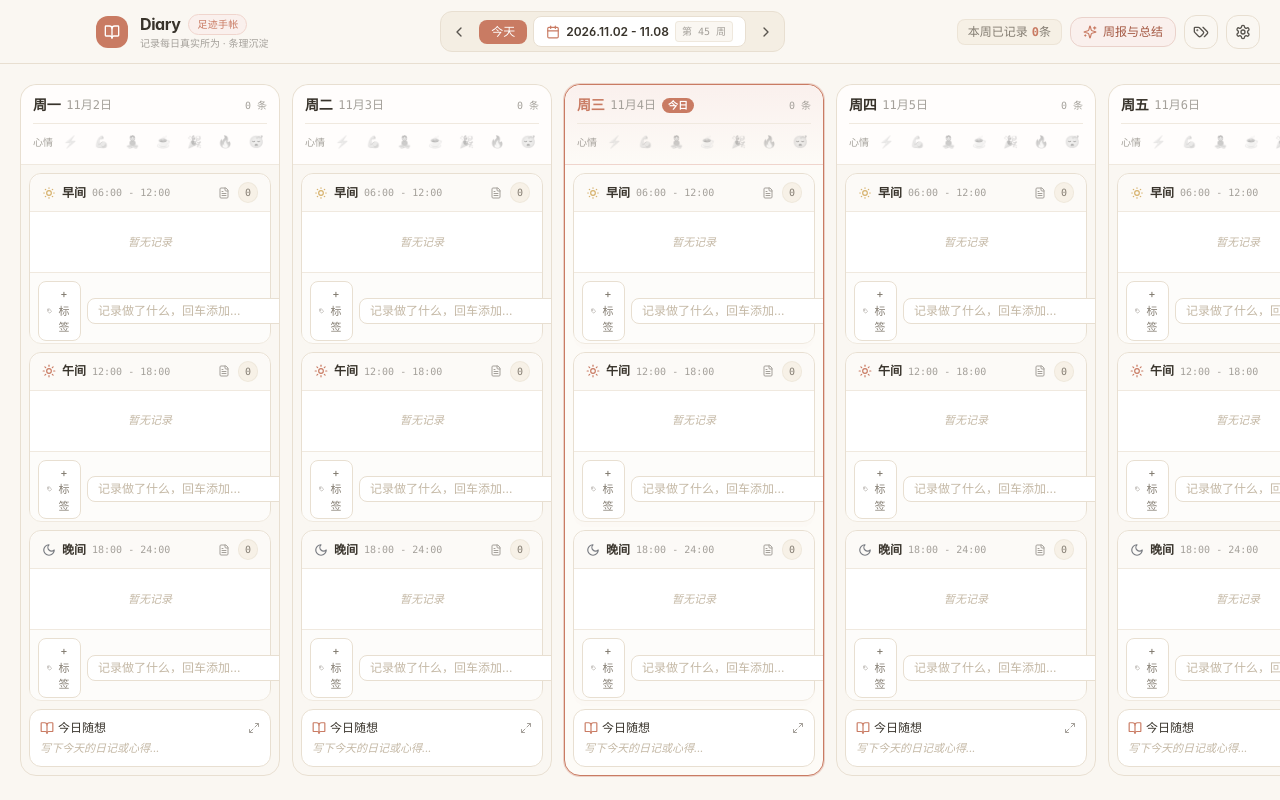
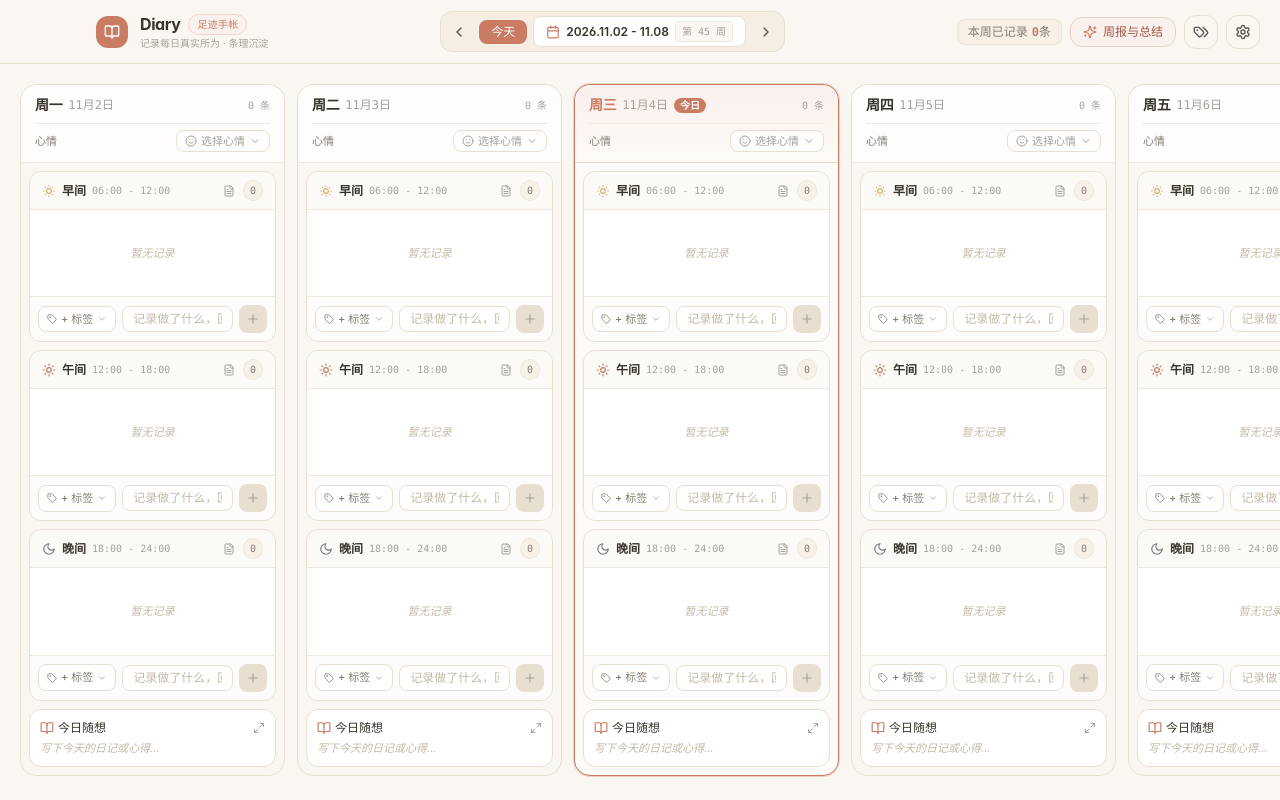
Before and after one commit to LIKEASHOT/Dairy, a React (Vite) app: page / in a window 1280 px wide. Built offline with nearby package versions, Linux system fonts and the light colour scheme.

Commit message:
fix: redesign mood selector with dropdown list, fix input overflow and deformed layout, prevent tag dropdown clipping

```diff
--- a/src/components/DayColumn.tsx
+++ b/src/components/DayColumn.tsx
@@ -1,5 +1,5 @@
-import React from 'react';
-import { BookOpen, Maximize2 } from 'lucide-react';
+import React, { useState, useRef, useEffect } from 'react';
+import { BookOpen, Maximize2, ChevronDown, Smile, X } from 'lucide-react';
 import { DayData, SlotPeriod, Tag } from '../types';
 import { MOOD_OPTIONS } from '../lib/constants';
 import { getWeekdayName, isToday } from '../lib/dateUtils';
@@ -34,6 +34,33 @@ export const DayColumn: React.FC<DayColumnProps> = ({
   const weekday = getWeekdayName(date);
   const monthDay = `${date.getMonth() + 1}月${date.getDate()}日`;
 
+  const [showMoodDropdown, setShowMoodDropdown] = useState(false);
+  const moodDropdownRef = useRef<HTMLDivElement>(null);
+
+  // Close mood dropdown on click outside
+  useEffect(() => {
+    function handleClickOutside(event: MouseEvent) {
+      if (moodDropdownRef.current && !moodDropdownRef.current.contains(event.target as Node)) {
+        setShowMoodDropdown(false);
+      }
+    }
+    if (showMoodDropdown) {
+      document.addEventListener('mousedown', handleClickOutside);
+    }
+    return () => {
+      document.removeEventListener('mousedown', handleClickOutside);
+    };
+  }, [showMoodDropdown]);
+
+  // Current selected single mood
+  const currentMoodId = dayData.moods?.[0] || null;
+  const currentMood = MOOD_OPTIONS.find((m) => m.id === currentMoodId);
+
+  const handleSelectMood = (moodId: string) => {
+    onToggleMood(dateStr, moodId);
+    setShowMoodDropdown(false);
+  };
+
   const totalDayRecords =
     (dayData.slots.morning?.records.length || 0) +
     (dayData.slots.afternoon?.records.length || 0) +
@@ -41,7 +68,7 @@ export const DayColumn: React.FC<DayColumnProps> = ({
 
   return (
     <div
-      className={`flex flex-col h-full min-w-[240px] xl:min-w-[260px] flex-1 rounded-2xl border transition-all ${
+      className={`flex flex-col h-full min-w-[245px] xl:min-w-[265px] flex-1 rounded-2xl border transition-all ${
         isCurrentDay
           ? 'bg-[#FDFBF7] border-[#C97B63] ring-1 ring-[#C97B63]/30 shadow-xs'
           : 'bg-[#FAF7F2]/60 border-[#E8DFD1] hover:border-[#D5C9B8]'
@@ -49,7 +76,7 @@ export const DayColumn: React.FC<DayColumnProps> = ({
     >
       {/* Column Header */}
       <div
-        className={`px-3 py-2.5 rounded-t-2xl border-b shrink-0 ${
+        className={`px-3.5 py-2.5 rounded-t-2xl border-b shrink-0 ${
           isCurrentDay
             ? 'bg-gradient-to-b from-[#FAF0ED] to-[#FDFBF7] border-[#F0D5CD]'
             : 'bg-white/70 border-[#F0E9DF]'
@@ -76,33 +103,78 @@ export const DayColumn: React.FC<DayColumnProps> = ({
           </span>
         </div>
 
-        {/* Mood Selector (Multi-selection enabled) */}
-        <div className="mt-2 flex items-center justify-between gap-1 pt-1.5 border-t border-[#F0E9DF]">
-          <span className="text-[10px] text-[#A4A09A] font-medium shrink-0">心情</span>
-          <div className="flex items-center space-x-1 overflow-x-auto scrollbar-none py-0.5">
+        {/* Mood Selector Dropdown: Point 1 - Click to show list with emoji + text */}
+        <div className="mt-2 pt-1.5 border-t border-[#F0E9DF] flex items-center justify-between relative" ref={moodDropdownRef}>
+          <span className="text-[11px] text-[#847D72] font-medium">心情</span>
+
+          {/* Current Mood Button / Trigger */}
+          <button
+            type="button"
+            onClick={() => setShowMoodDropdown(!showMoodDropdown)}
+            className={`px-2 py-0.5 rounded-lg border text-xs flex items-center space-x-1 transition-all shadow-2xs ${
+              currentMood
+                ? 'bg-white border-[#C97B63]/50 text-[#38332B] font-medium'
+                : 'bg-white/80 border-[#E8DFD1] text-[#A4A09A] hover:border-[#C97B63] hover:text-[#38332B]'
+            }`}
+          >
+            {currentMood ? (
+              <>
+                <span>{currentMood.emoji}</span>
+                <span className="text-[11px] text-[#38332B]">{currentMood.label}</span>
+              </>
+            ) : (
+              <>
+                <Smile className="w-3 h-3 text-[#A4A09A]" />
+                <span className="text-[11px]">选择心情</span>
+              </>
+            )}
+            <ChevronDown className="w-3 h-3 text-[#A4A09A]" />
+          </button>
+
+          {/* Mood Dropdown Menu: Displays Emoji + Text */}
+          {showMoodDropdown && (
+            <div className="absolute right-0 top-full mt-1.5 w-36 bg-white rounded-xl shadow-xl border border-[#E8DFD1] py-1 z-50 animate-in fade-in zoom-in-95 duration-100">
+              <div className="px-3 py-1 text-[10px] font-medium text-[#A4A09A] border-b border-[#F0E9DF] mb-0.5">
+                选择今日心情
+              </div>
+
               {MOOD_OPTIONS.map((mood) => {
-              const isSelected = dayData.moods.includes(mood.id);
+                const isSelected = currentMoodId === mood.id;
                 return (
                   <button
                     key={mood.id}
-                  onClick={() => onToggleMood(dateStr, mood.id)}
-                  title={`${mood.label} (点击选择/取消)`}
-                  className={`text-xs px-1.5 py-0.5 rounded-md transition-all ${
-                    isSelected
-                      ? 'bg-white border border-[#C97B63] shadow-xs scale-110'
-                      : 'opacity-40 hover:opacity-80 grayscale hover:grayscale-0'
+                    type="button"
+                    onClick={() => handleSelectMood(mood.id)}
+                    className={`w-full text-left px-3 py-1.5 text-xs hover:bg-[#FAF7F2] flex items-center space-x-2 transition-colors ${
+                      isSelected ? 'bg-[#FAF0ED] text-[#C97B63] font-semibold' : 'text-[#38332B]'
                     }`}
                   >
-                  {mood.emoji}
+                    <span className="text-sm">{mood.emoji}</span>
+                    <span>{mood.label}</span>
                   </button>
                 );
               })}
+
+              {currentMood && (
+                <>
+                  <div className="my-1 border-t border-[#F0E9DF]" />
+                  <button
+                    type="button"
+                    onClick={() => handleSelectMood(currentMood.id)} // Toggles off
+                    className="w-full text-left px-3 py-1 text-[11px] text-[#A4A09A] hover:text-rose-600 hover:bg-[#FAF7F2] flex items-center space-x-1.5"
+                  >
+                    <X className="w-3 h-3" />
+                    <span>清除心情</span>
+                  </button>
+                </>
+              )}
             </div>
+          )}
         </div>
       </div>
 
       {/* 3 Period Cards: Morning, Afternoon, Evening (Stretching to fill available height) */}
-      <div className="p-2 space-y-2 flex-1 flex flex-col min-h-0 overflow-y-auto">
+      <div className="p-2 space-y-2 flex-1 flex flex-col min-h-0 overflow-visible">
         <SlotCard
           date={dateStr}
           period="morning"
--- a/src/components/SlotCard.tsx
+++ b/src/components/SlotCard.tsx
@@ -1,4 +1,4 @@
-import React, { useState, useRef } from 'react';
+import React, { useState, useRef, useEffect } from 'react';
 import {
   SunMedium,
   Sun,
@@ -10,6 +10,7 @@ import {
   X,
   FileText,
   Tag as TagIcon,
+  ChevronDown,
 } from 'lucide-react';
 import { SlotPeriod, ActivityRecord, Tag } from '../types';
 import { PERIOD_CONFIG } from '../lib/constants';
@@ -51,8 +52,24 @@ export const SlotCard: React.FC<SlotCardProps> = ({
   const [editingTagId, setEditingTagId] = useState('');
 
   const inputRef = useRef<HTMLInputElement>(null);
+  const dropdownRef = useRef<HTMLDivElement>(null);
 
   const currentTag = tags.find((t) => t.id === selectedTagId);
+
+  // Close dropdown when clicking outside
+  useEffect(() => {
+    function handleClickOutside(event: MouseEvent) {
+      if (dropdownRef.current && !dropdownRef.current.contains(event.target as Node)) {
+        setShowTagDropdown(false);
+      }
+    }
+    if (showTagDropdown) {
+      document.addEventListener('mousedown', handleClickOutside);
+    }
+    return () => {
+      document.removeEventListener('mousedown', handleClickOutside);
+    };
+  }, [showTagDropdown]);
 
   const handleAdd = (e: React.FormEvent) => {
     e.preventDefault();
@@ -88,7 +105,7 @@ export const SlotCard: React.FC<SlotCardProps> = ({
   };
 
   return (
-    <div className="bg-white rounded-xl border border-[#E8DFD1] shadow-2xs hover:shadow-xs transition-shadow flex-1 flex flex-col min-h-[145px]">
+    <div className="bg-white rounded-xl border border-[#E8DFD1] shadow-2xs hover:shadow-xs transition-shadow flex-1 flex flex-col min-h-[145px] relative">
       {/* Slot Header */}
       <div className="px-3 py-2 border-b border-[#F0E9DF] flex items-center justify-between bg-[#FAF7F2]/60 rounded-t-xl shrink-0">
         <div className="flex items-center space-x-1.5">
@@ -123,7 +140,7 @@ export const SlotCard: React.FC<SlotCardProps> = ({
             onChange={(e) => setNoteText(e.target.value)}
             placeholder="写下这时段的整体状态或重点备注..."
             rows={2}
-            className="w-full text-xs p-1.5 bg-white border border-[#E8DFD1] rounded-lg focus:outline-none focus:ring-1 focus:ring-[#C97B63] resize-none"
+            className="w-full text-xs p-1.5 bg-white border border-[#E8DFD1] rounded-lg focus:outline-none focus:ring-1 focus:ring-[#C97B63] resize-none text-[#38332B]"
           />
           <div className="flex justify-end space-x-1.5 mt-1">
             <button
@@ -254,11 +271,11 @@ export const SlotCard: React.FC<SlotCardProps> = ({
         )}
       </div>
 
-      {/* Quick Add Form */}
+      {/* Quick Add Form: Fixed layout with whitespace-nowrap and min-w-0 */}
       <form onSubmit={handleAdd} className="p-2 border-t border-[#F0E9DF] bg-[#FAF7F2]/40 rounded-b-xl shrink-0">
-        <div className="flex items-center space-x-1.5">
-          {/* Tag Selector Pill (Defaults to unselected "+ 标签") */}
-          <div className="relative">
+        <div className="flex items-center gap-1.5 w-full">
+          {/* Tag Selector Button */}
+          <div className="relative shrink-0" ref={dropdownRef}>
             <button
               type="button"
               onClick={() => setShowTagDropdown(!showTagDropdown)}
@@ -271,20 +288,28 @@ export const SlotCard: React.FC<SlotCardProps> = ({
                     }
                   : {}
               }
-              className={`text-[11px] font-medium px-2 py-1 rounded-lg border flex items-center space-x-1 shrink-0 shadow-2xs transition-all ${
+              className={`text-[11px] font-medium px-2 py-1 rounded-lg border flex items-center space-x-1 shrink-0 whitespace-nowrap shadow-2xs transition-all ${
                 currentTag
                   ? ''
                   : 'bg-white border-[#E8DFD1] text-[#847D72] hover:border-[#C97B63] hover:text-[#38332B]'
               }`}
               title="切换当前标签 (默认无标签)"
             >
-              <TagIcon className="w-2.5 h-2.5" />
-              <span>{currentTag ? currentTag.name : '+ 标签'}</span>
+              <TagIcon className="w-2.5 h-2.5 shrink-0" />
+              <span className="whitespace-nowrap">{currentTag ? currentTag.name : '+ 标签'}</span>
+              <ChevronDown className="w-2.5 h-2.5 text-[#A4A09A] shrink-0" />
             </button>
 
-            {/* Tag Selection Popup */}
+            {/* Tag Selection Popup: Positioned cleanly, won't get cut off */}
             {showTagDropdown && (
-              <div className="absolute bottom-full left-0 mb-1 w-36 bg-white rounded-xl shadow-lg border border-[#E8DFD1] py-1 z-20 max-h-48 overflow-y-auto">
+              <div
+                className={`absolute left-0 w-36 bg-white rounded-xl shadow-xl border border-[#E8DFD1] py-1.5 z-50 max-h-48 overflow-y-auto ${
+                  period === 'morning' ? 'top-full mt-1.5' : 'bottom-full mb-1.5'
+                }`}
+              >
+                <div className="px-2.5 py-1 text-[10px] font-medium text-[#A4A09A] border-b border-[#F0E9DF] mb-1">
+                  选择项目/习惯标签
+                </div>
                 <button
                   type="button"
                   onClick={() => {
@@ -293,7 +318,7 @@ export const SlotCard: React.FC<SlotCardProps> = ({
                     inputRef.current?.focus();
                   }}
                   className={`w-full text-left px-2.5 py-1 text-xs hover:bg-[#FAF7F2] flex items-center space-x-1.5 ${
-                    selectedTagId === '' ? 'text-[#C97B63] font-semibold' : 'text-[#847D72]'
+                    selectedTagId === '' ? 'text-[#C97B63] font-semibold bg-[#FAF0ED]/50' : 'text-[#847D72]'
                   }`}
                 >
                   <span className="w-2 h-2 rounded-full border border-dashed border-[#A4A09A]" />
@@ -309,10 +334,12 @@ export const SlotCard: React.FC<SlotCardProps> = ({
                       setShowTagDropdown(false);
                       inputRef.current?.focus();
                     }}
-                    className="w-full text-left px-2.5 py-1 text-xs hover:bg-[#FAF7F2] flex items-center space-x-1.5 text-[#38332B]"
+                    className={`w-full text-left px-2.5 py-1 text-xs hover:bg-[#FAF7F2] flex items-center space-x-1.5 text-[#38332B] ${
+                      selectedTagId === t.id ? 'bg-[#FAF7F2] font-semibold text-[#C97B63]' : ''
+                    }`}
                   >
                     <span
-                      className="w-2 h-2 rounded-full"
+                      className="w-2 h-2 rounded-full shrink-0"
                       style={{ backgroundColor: t.color }}
                     />
                     <span className="truncate">{t.name}</span>
@@ -322,20 +349,21 @@ export const SlotCard: React.FC<SlotCardProps> = ({
             )}
           </div>
 
-          {/* Activity Text Input */}
+          {/* Activity Text Input (min-w-0 prevents flex blowout) */}
           <input
             ref={inputRef}
             type="text"
             value={inputText}
             onChange={(e) => setInputText(e.target.value)}
             placeholder="记录做了什么，回车添加..."
-            className="flex-1 text-xs px-2.5 py-1 bg-white border border-[#E8DFD1] rounded-lg focus:outline-none focus:ring-1 focus:ring-[#C97B63] focus:border-[#C97B63] placeholder:text-[#C4B8A5] shadow-2xs text-[#38332B]"
+            className="flex-1 min-w-0 text-xs px-2.5 py-1 bg-white border border-[#E8DFD1] rounded-lg focus:outline-none focus:ring-1 focus:ring-[#C97B63] focus:border-[#C97B63] placeholder:text-[#C4B8A5] shadow-2xs text-[#38332B]"
           />
 
+          {/* Submit Button */}
           <button
             type="submit"
             disabled={!inputText.trim()}
-            className="p-1 rounded-lg bg-[#C97B63] hover:bg-[#B66B54] disabled:bg-[#E8DFD1] text-white disabled:text-[#A4A09A] transition-colors shadow-2xs"
+            className="shrink-0 w-7 h-7 flex items-center justify-center rounded-lg bg-[#C97B63] hover:bg-[#B66B54] disabled:bg-[#E8DFD1] text-white disabled:text-[#A4A09A] transition-colors shadow-2xs"
             title="添加记录"
           >
             <Plus className="w-3.5 h-3.5" />
```
Also changed, not shown: electron/main.ts (+57 -23 lines), electron/services/db.ts (+10 -2 lines), electron/services/deepseek.ts (+5 -2 lines), 1 other file (tests, documents, lock files or other folders). Lines whose indentation alone changed are shown as unchanged.
